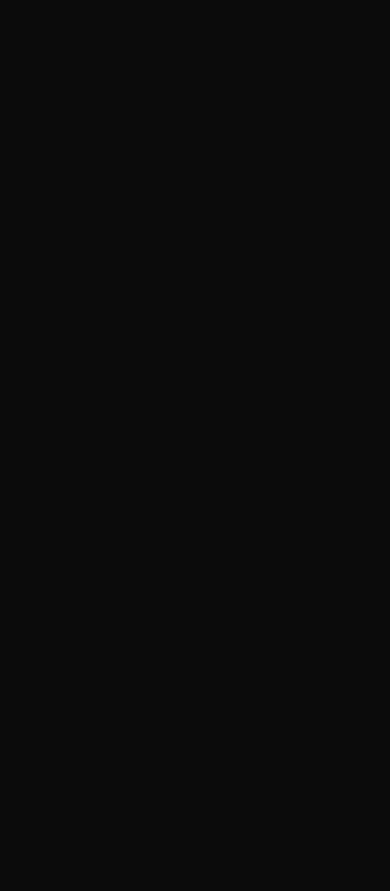
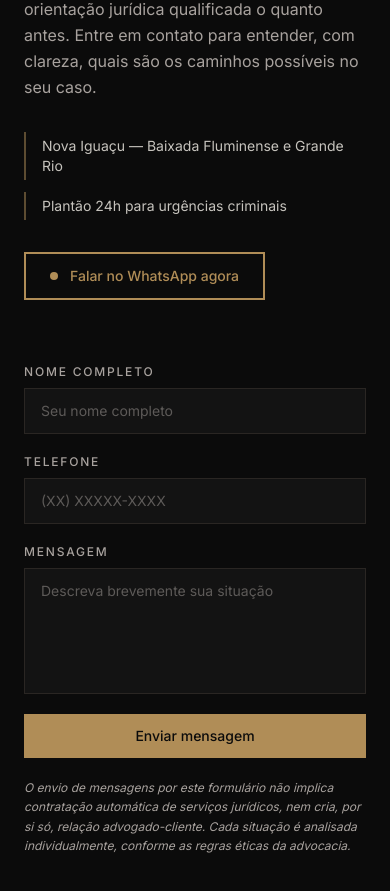
Before and after one commit to MarcosRanauro/site-monique-ranauro, a Next.js app: page / in a window 390 px wide. Shown: the part 8196-9087 px from the top of the page. Before the commit the page ends 7835 px from the top, so only its background shows below. Built offline with nearby package versions, Linux system fonts and the light colour scheme; a web font is replaced by a local one.

Commit message:
Create contact section

```diff
--- a/src/app/page.tsx
+++ b/src/app/page.tsx
@@ -5,6 +5,7 @@ import About from "@/components/sections/About";
 import PracticeAreas from "@/components/sections/PracticeAreas";
 import Differentials from "@/components/sections/Differentials";
 import FAQ from "@/components/sections/FAQ";
+import Contact from "@/components/sections/Contact";
 
 export default function Home() {
   return (
@@ -17,6 +18,7 @@ export default function Home() {
         <PracticeAreas />
         <Differentials />
         <FAQ />
+        <Contact />
       </main>
     </>
   );
--- /dev/null
+++ b/src/components/sections/Contact.tsx
@@ -0,0 +1,167 @@
+"use client";
+
+import { useState } from "react";
+
+type FormStatus = "idle" | "loading" | "success";
+
+export default function Contact() {
+  const [status, setStatus] = useState<FormStatus>("idle");
+  const [form, setForm] = useState({ name: "", phone: "", message: "" });
+
+  const handleChange = (
+    e: React.ChangeEvent<HTMLInputElement | HTMLTextAreaElement>
+  ) => {
+    setForm((prev) => ({ ...prev, [e.target.name]: e.target.value }));
+  };
+
+  const handleSubmit = (e: React.FormEvent<HTMLFormElement>) => {
+    e.preventDefault();
+    setStatus("loading");
+    setTimeout(() => setStatus("success"), 1500);
+  };
+
+  return (
+    <section id="contato" className="border-t border-border bg-[#0b0b0b] py-28">
+      <div className="mx-auto grid w-full max-w-6xl grid-cols-1 gap-16 px-6 md:grid-cols-2 md:items-start">
+
+        {/* Coluna esquerda — informações de contato */}
+        <div className="flex flex-col gap-8">
+
+          <span className="inline-block w-fit border border-accent/40 px-3 py-1 text-[11px] font-medium uppercase tracking-[0.2em] text-accent">
+            Fale com a advogada
+          </span>
+
+          <h2 className="font-heading text-3xl font-semibold leading-tight tracking-tight text-foreground md:text-4xl">
+            Entre em contato para orientação jurídica.
+          </h2>
+
+          <p className="text-base leading-relaxed text-muted">
+            Se você ou alguém próximo está passando por uma investigação,
+            processo criminal ou situação de urgência, é importante receber
+            orientação jurídica qualificada o quanto antes. Entre em contato
+            para entender, com clareza, quais são os caminhos possíveis no seu
+            caso.
+          </p>
+
+          <div className="flex flex-col gap-3">
+            <div className="flex items-start border-l-2 border-accent/50 py-1 pl-4">
+              <span className="text-sm text-foreground/80">
+                Nova Iguaçu — Baixada Fluminense e Grande Rio
+              </span>
+            </div>
+            <div className="flex items-start border-l-2 border-accent/50 py-1 pl-4">
+              <span className="text-sm text-foreground/80">
+                Plantão 24h para urgências criminais
+              </span>
+            </div>
+          </div>
+
+          <a
+            href="#"
+            className="inline-flex w-fit items-center gap-3 border-2 border-accent px-6 py-3 text-sm font-medium text-accent transition-colors duration-200 hover:bg-accent hover:text-background"
+          >
+            <span className="relative flex h-2 w-2 shrink-0">
+              <span className="absolute inline-flex h-full w-full animate-ping rounded-full bg-accent opacity-75" />
+              <span className="relative inline-flex h-2 w-2 rounded-full bg-accent" />
+            </span>
+            Falar no WhatsApp agora
+          </a>
+
+        </div>
+
+        {/* Coluna direita — formulário */}
+        <div>
+          {status === "success" ? (
+            <div className="flex flex-col gap-4 border border-accent/30 bg-accent/5 p-8">
+              <div className="h-px w-8 bg-accent/50" />
+              <p className="font-heading text-lg font-semibold text-foreground">
+                Mensagem enviada.
+              </p>
+              <p className="text-sm leading-relaxed text-muted">
+                Em breve entraremos em contato. Para situações urgentes, utilize
+                o WhatsApp.
+              </p>
+            </div>
+          ) : (
+            <form onSubmit={handleSubmit} className="flex flex-col gap-5">
+
+              <div className="flex flex-col gap-2">
+                <label
+                  htmlFor="name"
+                  className="text-xs font-medium uppercase tracking-[0.15em] text-muted"
+                >
+                  Nome completo
+                </label>
+                <input
+                  id="name"
+                  name="name"
+                  type="text"
+                  required
+                  value={form.name}
+                  onChange={handleChange}
+                  placeholder="Seu nome completo"
+                  className="border border-border bg-foreground/[0.03] px-4 py-3 text-sm text-foreground outline-none transition-colors duration-200 placeholder:text-muted/50 focus:border-accent"
+                />
+              </div>
+
+              <div className="flex flex-col gap-2">
+                <label
+                  htmlFor="phone"
+                  className="text-xs font-medium uppercase tracking-[0.15em] text-muted"
+                >
+                  Telefone
+                </label>
+                <input
+                  id="phone"
+                  name="phone"
+                  type="tel"
+                  required
+                  value={form.phone}
+                  onChange={handleChange}
+                  placeholder="(XX) XXXXX-XXXX"
+                  className="border border-border bg-foreground/[0.03] px-4 py-3 text-sm text-foreground outline-none transition-colors duration-200 placeholder:text-muted/50 focus:border-accent"
+                />
+              </div>
+
+              <div className="flex flex-col gap-2">
+                <label
+                  htmlFor="message"
+                  className="text-xs font-medium uppercase tracking-[0.15em] text-muted"
+                >
+                  Mensagem
+                </label>
+                <textarea
+                  id="message"
+                  name="message"
+                  required
+                  rows={5}
+                  value={form.message}
+                  onChange={handleChange}
+                  placeholder="Descreva brevemente sua situação"
+                  className="resize-none border border-border bg-foreground/[0.03] px-4 py-3 text-sm text-foreground outline-none transition-colors duration-200 placeholder:text-muted/50 focus:border-accent"
+                />
+              </div>
+
+              <button
+                type="submit"
+                disabled={status === "loading"}
+                className="inline-flex items-center justify-center bg-accent px-6 py-3 text-sm font-medium text-background transition-colors duration-200 hover:bg-accent-light disabled:opacity-60"
+              >
+                {status === "loading" ? "Enviando..." : "Enviar mensagem"}
+              </button>
+
+              <p className="text-xs italic leading-relaxed text-muted">
+                O envio de mensagens por este formulário não implica contratação
+                automática de serviços jurídicos, nem cria, por si só, relação
+                advogado-cliente. Cada situação é analisada individualmente,
+                conforme as regras éticas da advocacia.
+              </p>
+
+            </form>
+          )}
+        </div>
+
+      </div>
+    </section>
+  );
+}
```
Also changed, not shown: 1 other file (tests, documents, lock files or other folders).
